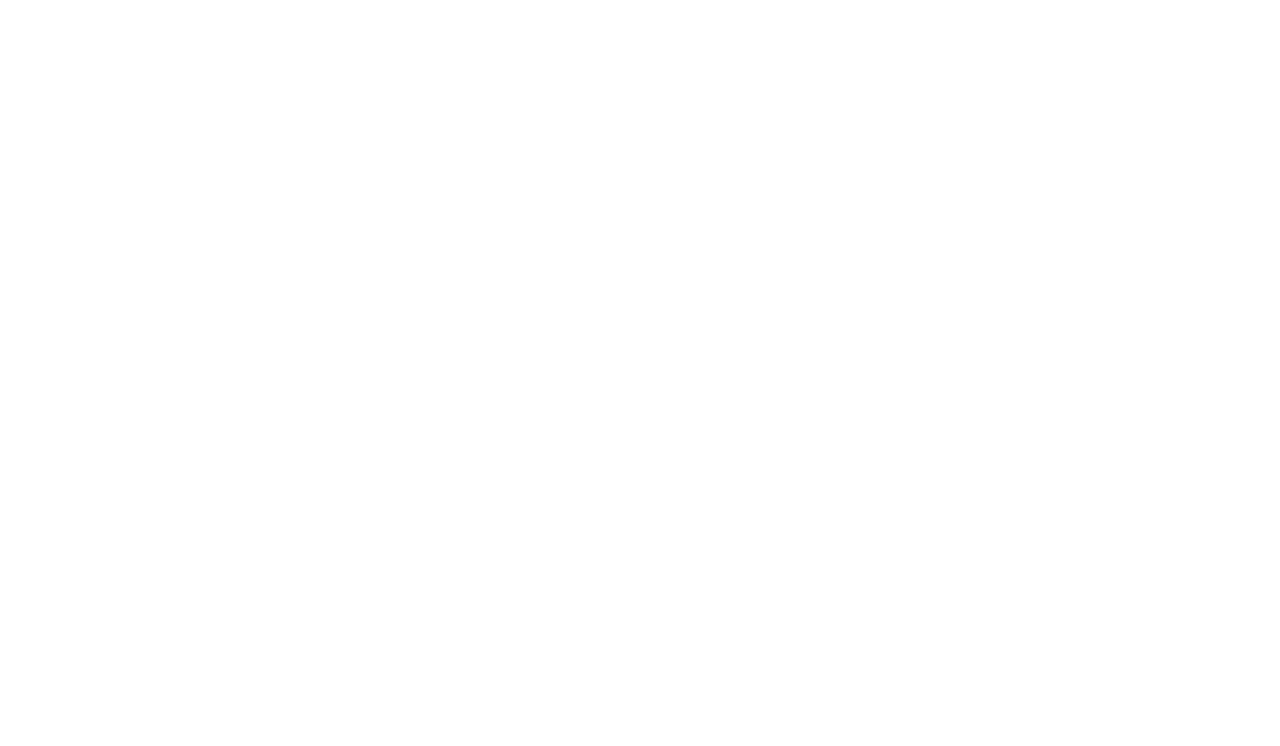
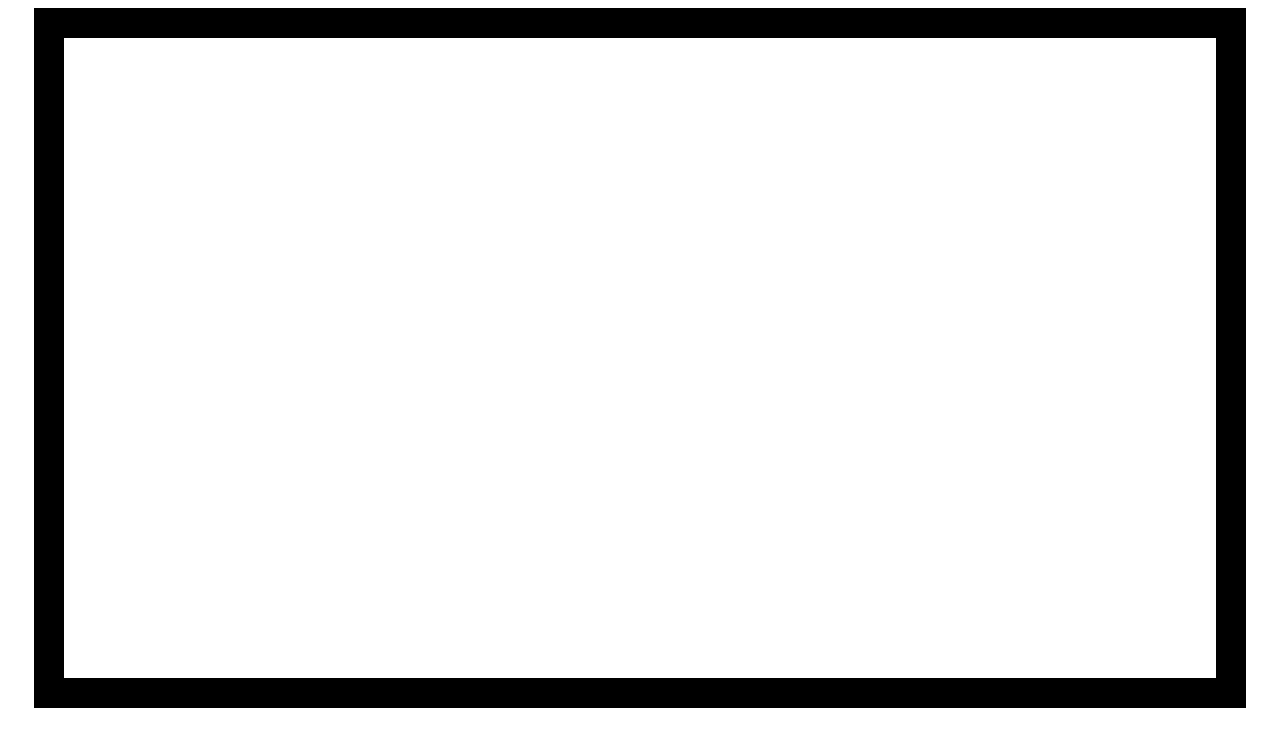
Before and after one commit to RMayH/rothko-painting, a plain HTML site: page index.html in a window 1280 px wide. Drawn offline with Linux system fonts and the light colour scheme.

Commit message:
Frame setup

```diff
--- a/index.html
+++ b/index.html
@@ -7,6 +7,10 @@
     <link rel="stylesheet" href="styles.css">
 </head>
 <body>
+    <div class="frame">
+        <div class="canvas">
 
+        </div>
+    </div>
 </body>
 </html>
--- a/styles.css
+++ b/styles.css
@@ -0,0 +1,6 @@
+.frame {
+    margin: auto;
+    width: 90vw;
+    height: 80vh;
+    border: 30px solid black;
+}
```
